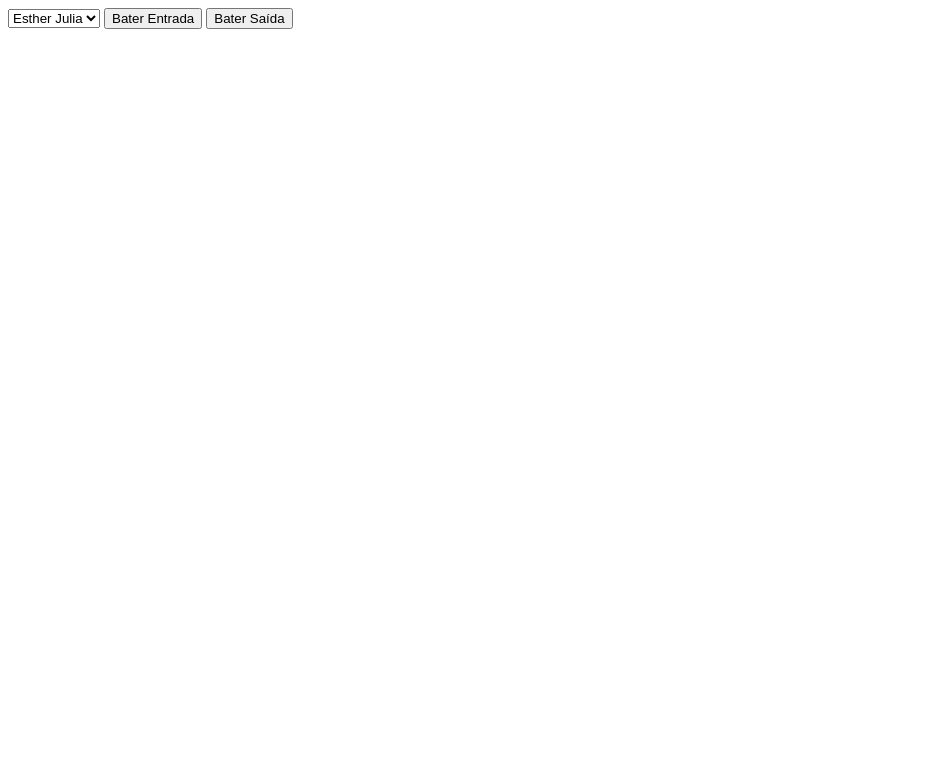
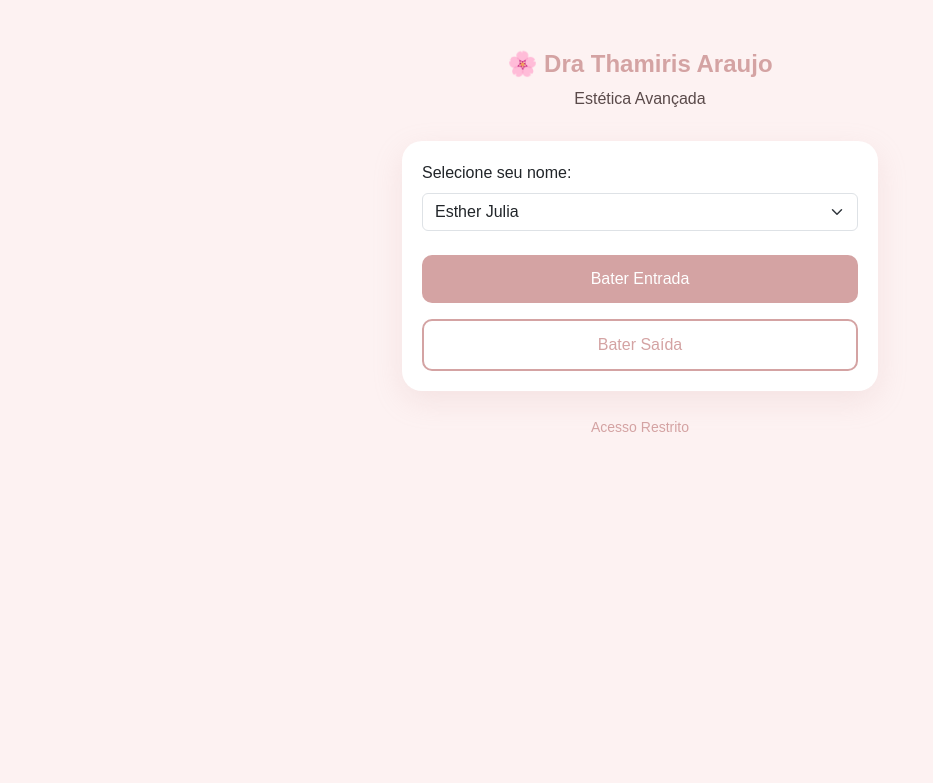
Before and after one commit to LucasBiazoto/Ponto, a Flask app: page / in a window 1280 px wide. Shown: the top 783 px of the page, without its empty margins (0-933 px from the left). Run offline with Flask 3, Linux system fonts and the light colour scheme; data that the repository does not hold is empty; some libraries are stand-ins or nearby versions.

Commit message:
Correcao visual Dra Thamiris

```diff
--- a/templates/index.html
+++ b/templates/index.html
@@ -1,9 +1,76 @@
+<!DOCTYPE html>
+<html lang="pt-br">
+<head>
+    <meta charset="UTF-8">
+    <meta name="viewport" content="width=device-width, initial-scale=1.0">
+    <title>Ponto - Dra Thamiris Araujo</title>
+    <link href="https://cdn.jsdelivr.net/npm/bootstrap@5.3.0/dist/css/bootstrap.min.css" rel="stylesheet">
+    <style>
+        body { background-color: #fdf2f2; font-family: 'Poppins', sans-serif; color: #5a4a4a; }
+        .container { max-width: 500px; margin-top: 50px; }
+        .card {
+            border-radius: 20px;
+            border: none;
+            box-shadow: 0 10px 30px rgba(212, 163, 163, 0.2);
+            background-color: #ffffff;
+            padding: 20px;
+        }
+        .header-clinica { text-align: center; margin-bottom: 30px; }
+        .header-clinica h1 { color: #d4a3a3; font-weight: 600; font-size: 24px; }
+        .btn-ponto {
+            background-color: #d4a3a3;
+            color: white;
+            border: none;
+            border-radius: 10px;
+            padding: 12px;
+            font-weight: 500;
+            transition: 0.3s;
+        }
+        .btn-ponto:hover { background-color: #b88d8d; color: white; }
+        .btn-saida { background-color: white; color: #d4a3a3; border: 2px solid #d4a3a3; }
+        .btn-saida:hover { background-color: #fdf2f2; color: #b88d8d; }
+        .alert-success {
+            background-color: #f8d7da;
+            border: none;
+            color: #842029;
+            border-radius: 10px;
+            text-align: center;
+            font-weight: bold;
+        }
+    </style>
+</head>
+<body>
+    <div class="container">
+        <div class="header-clinica">
+            <h1>🌸 Dra Thamiris Araujo</h1>
+            <p>Estética Avançada</p>
+        </div>
+
+        {% with messages = get_flashed_messages(with_categories=true) %}
+          {% if messages %}
+            {% for category, message in messages %}
+              <div class="alert alert-success">{{ message }}</div>
+            {% endfor %}
+          {% endif %}
+        {% endwith %}
+
+        <div class="card">
             <form action="/bater_ponto" method="POST">
-    <select name="funcionario_id" class="form-select mb-3">
+                <label class="form-label">Selecione seu nome:</label>
+                <select name="funcionario_id" class="form-select mb-4">
                     {% for f in funcionarios %}
                     <option value="{{ f.id }}">{{ f.nome }}</option>
                     {% endfor %}
                 </select>
-    <button type="submit" name="tipo" value="entrada" class="btn btn-primary w-100 mb-2">Bater Entrada</button>
-    <button type="submit" name="tipo" value="saida" class="btn btn-outline-primary w-100">Bater Saída</button>
+
+                <button type="submit" name="tipo" value="entrada" class="btn btn-ponto w-100 mb-3">Bater Entrada</button>
+                <button type="submit" name="tipo" value="saida" class="btn btn-ponto btn-saida w-100">Bater Saída</button>
             </form>
+        </div>
+
+        <div class="text-center mt-4">
+            <a href="/painel_gestao?senha=8340" style="color: #d4a3a3; text-decoration: none; font-size: 14px;">Acesso Restrito</a>
+        </div>
+    </div>
+</body>
+</html>
```
Lines whose indentation alone changed are shown as unchanged.
